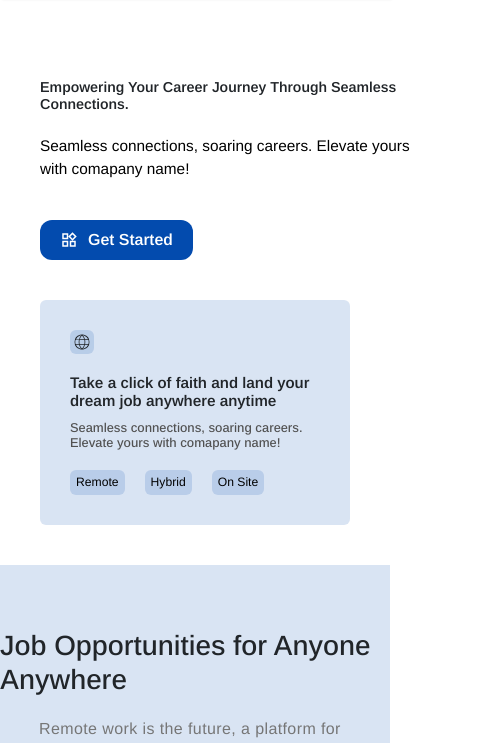
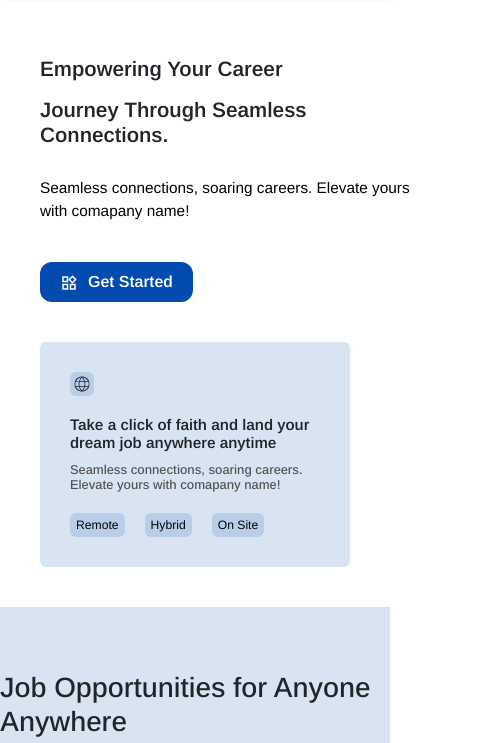
Before and after one commit to c4928315/project002, a React app: page / in a window 390 px wide. Shown: the part 59-802 px from the top of the page, 490 px wide, since content can reach past the window. Built offline with nearby package versions, Linux system fonts and the light colour scheme; some packages are replaced by stand-ins of ours; no server answers; some icons are missing.

Commit message:
on my way

```diff
--- a/src/Components/Hero/hero.css
+++ b/src/Components/Hero/hero.css
@@ -406,7 +406,12 @@
     width: 100%;
   }
 
+  .heroMainH{
+    display: flex;
+    flex-wrap: wrap;
+  }
+
   .heroMainH h1{
-    font-size: 0.9em;
+    font-size: 1.3em;
   }
 }
```
